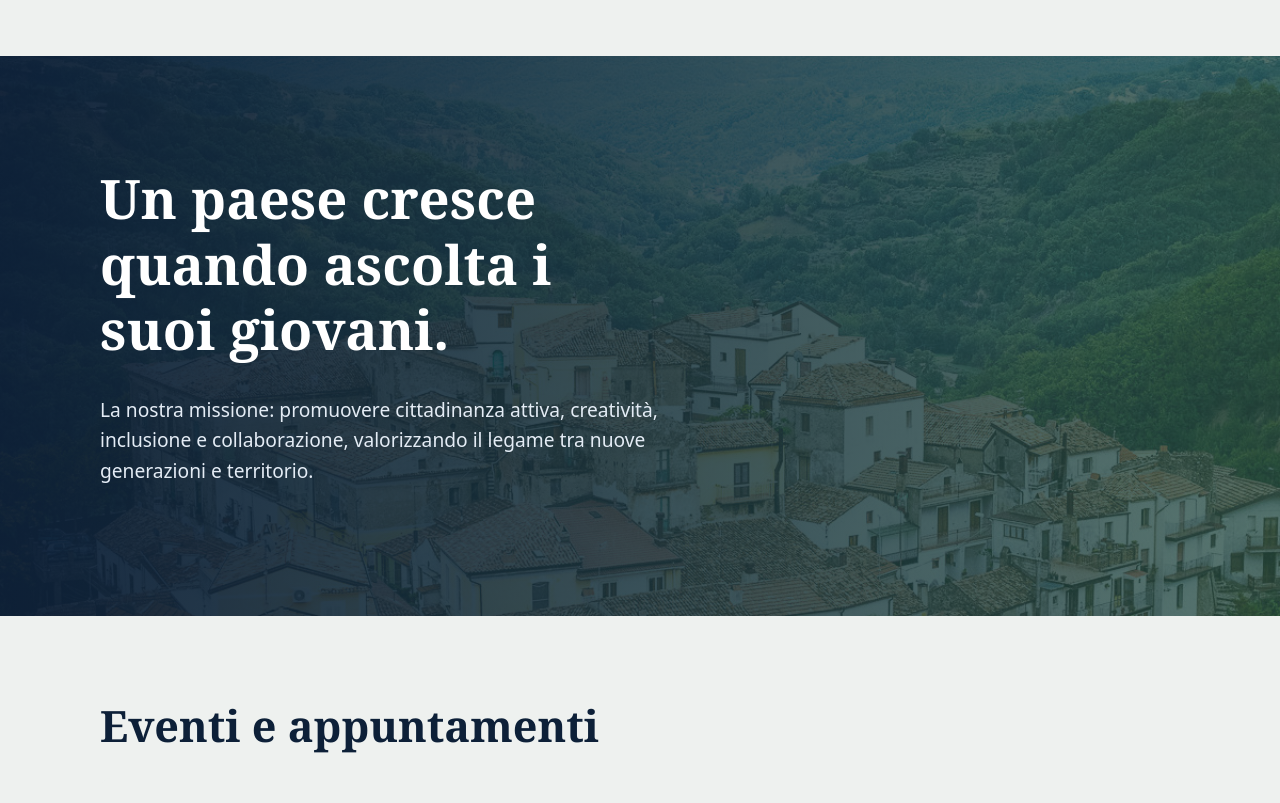
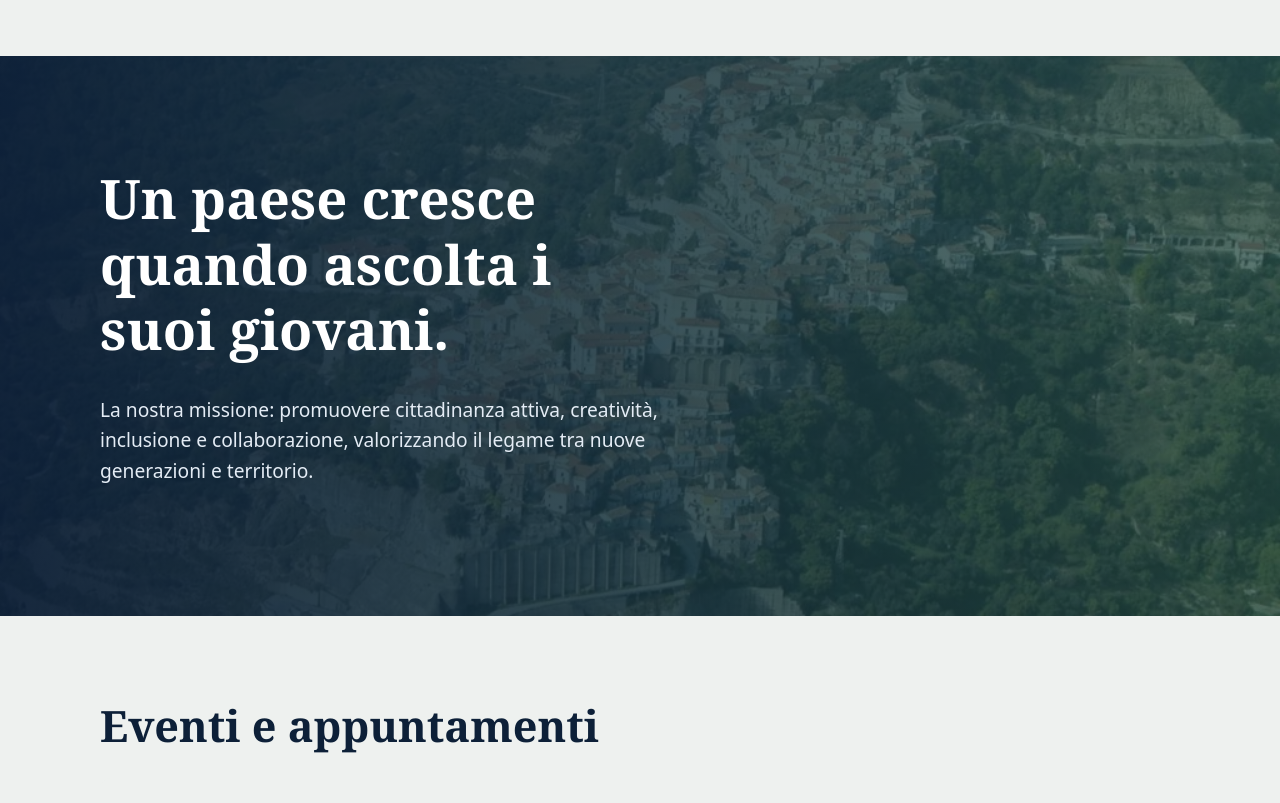
Before and after one commit to nexsiteyro/sitoconsultagiovanile, a plain HTML site: page index.html in a window 1280 px wide. Shown: the part 2804-3607 px from the top of the page. Drawn offline with Linux system fonts and the light colour scheme.

Commit message:
Update index.html

```diff
--- a/index.html
+++ b/index.html
@@ -21,7 +21,7 @@
 <div class="council"><h3>Il Consiglio</h3><p class="sub">Organo collegiale composto da cinque consiglieri.</p><ul><li>Nome Cognome</li><li>Nome Cognome</li><li>Nome Cognome</li><li>Nome Cognome</li><li>Nome Cognome</li></ul></div></div></section>
 <section class="v" id="attivita"><div class="wrap"><h2>Dalle idee alle iniziative</h2><p class="lead">Ambiti di lavoro aperti al confronto e alle proposte della comunità giovanile.</p><div class="tiles">
 <article class="tile t1"><img src="assets/img/Culturaecreatività.jpg" alt=""><div><h3>Cultura e creatività</h3><p>Iniziative culturali, espressione artistica e tradizioni locali.</p></div></article><article class="tile t2"><img src="assets/img/panorama.jpg" alt=""><div><h3>Aggregazione</h3><p>Occasioni per incontrarsi e rafforzare il senso di comunità.</p></div></article><article class="tile t3"><img src="assets/img/panorama.jpg" alt=""><div><h3>Idee per il paese</h3><p>Proposte per un Castronuovo più vivo e accogliente.</p></div></article><article class="tile t4"><img src="assets/img/panorama.jpg" alt=""><div><h3>Reti e partecipazione</h3><p>Dialogo con il Comune, le associazioni e il territorio.</p></div></article></div></div></section>
-<section class="mis"><img src="assets/img/panorama.jpg" alt=""><div class="wrap"><h2>Un paese cresce quando ascolta i suoi giovani.</h2><p>La nostra missione: promuovere cittadinanza attiva, creatività, inclusione e collaborazione, valorizzando il legame tra nuove generazioni e territorio.</p></div></section>
+<section class="mis"><img src="assets/img/Lanostramissione.jpg" alt=""><div class="wrap"><h2>Un paese cresce quando ascolta i suoi giovani.</h2><p>La nostra missione: promuovere cittadinanza attiva, creatività, inclusione e collaborazione, valorizzando il legame tra nuove generazioni e territorio.</p></div></section>
 <section class="v" id="eventi"><div class="wrap"><h2>Eventi e appuntamenti</h2><div class="empty"><div class="ic"><svg viewBox="0 0 24 24"><path d="M5 4h2V2h2v2h6V2h2v2h2a1 1 0 011 1v15a1 1 0 01-1 1H5a1 1 0 01-1-1V5a1 1 0 011-1zm0 6v9h14v-9z"/></svg></div><div><h3>Nessun appuntamento in programma</h3><p>Date e dettagli di incontri e iniziative saranno pubblicati qui. Per essere aggiornato scrivi a <a href="mailto:consultagiovanilecastronuovo@gmail.com">consultagiovanilecastronuovo@gmail.com</a>.</p></div></div></div></section>
 <section class="v alt" id="news"><div class="wrap"><h2>News e comunicazioni</h2><div class="empty"><div class="ic"><svg viewBox="0 0 24 24"><path d="M4 4h13v16H6a2 2 0 01-2-2zm15 3h1a1 1 0 011 1v10a2 2 0 01-2 2h-1zM7 8h7v2H7zm0 4h7v2H7z"/></svg></div><div><h3>Nessuna comunicazione pubblicata</h3><p>Le comunicazioni ufficiali della Consulta saranno pubblicate in questa sezione.</p></div></div></div></section>
 <section class="v dark" id="partecipa"><div class="wrap two"><div><h2>La prossima idea potrebbe essere la tua</h2><p class="lead">Hai una proposta, un progetto o un tema da portare all’attenzione della Consulta? Contattaci e contribuisci al dialogo con i giovani del territorio.</p><p><a class="btn" href="mailto:consultagiovanilecastronuovo@gmail.com">Scrivi alla Consulta</a></p></div>
```
